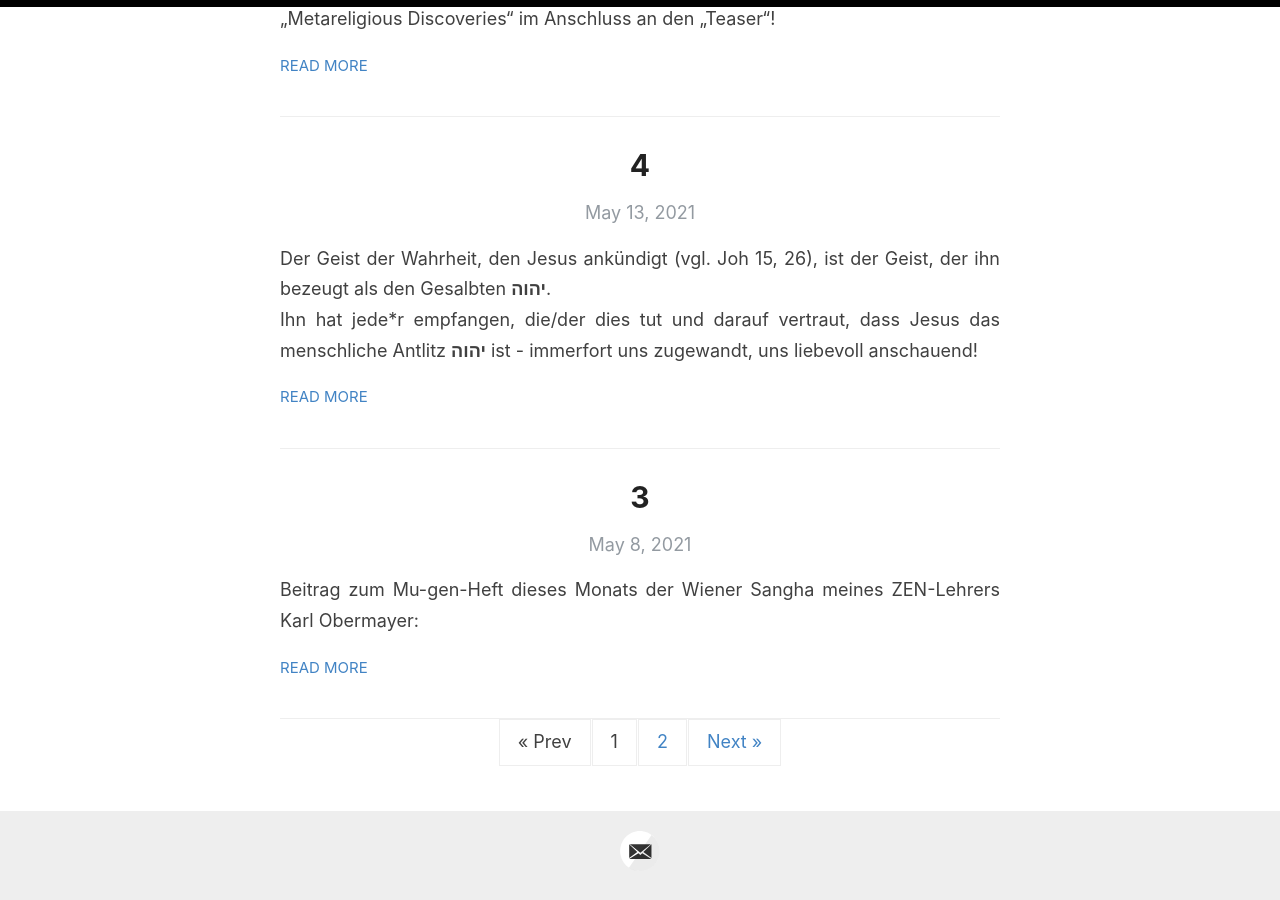
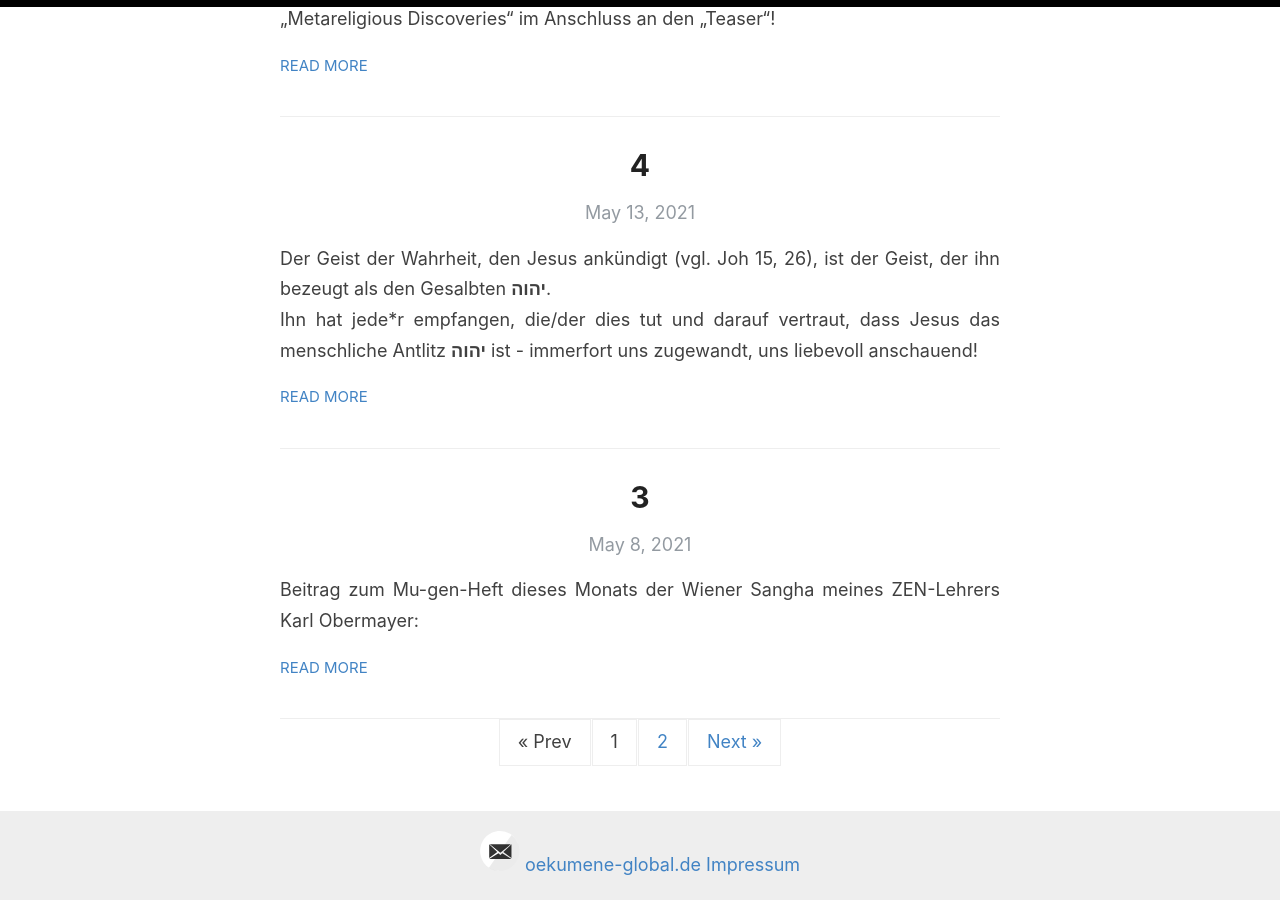
Before and after one commit to wmmr/wmmr.github.io, a Jekyll site: the page built from index.html, in a window 1280 px wide and 900 px high, scrolled down 1779 px. Built offline with Jekyll 4.4.1, drawn with Linux system fonts in a browser that asks for light colours; the list of posts is cut into pages by our own code.

Commit message:
Update default.html

```diff
--- a/_layouts/default.html
+++ b/_layouts/default.html
@@ -46,8 +46,10 @@
 
       <div class="wrapper-footer">
         <div class="container">
-          <footer class="footer">
+          <footer class="footer" style="vertical-align: baseline;">
             {% include svg-icons.html %}
+            <a href="http://oekumene-global.de">oekumene-global.de</a>
+            <a href="http://oekumene-global.de/impressum.html">Impressum</a>
           </footer>
         </div>
       </div>
```
